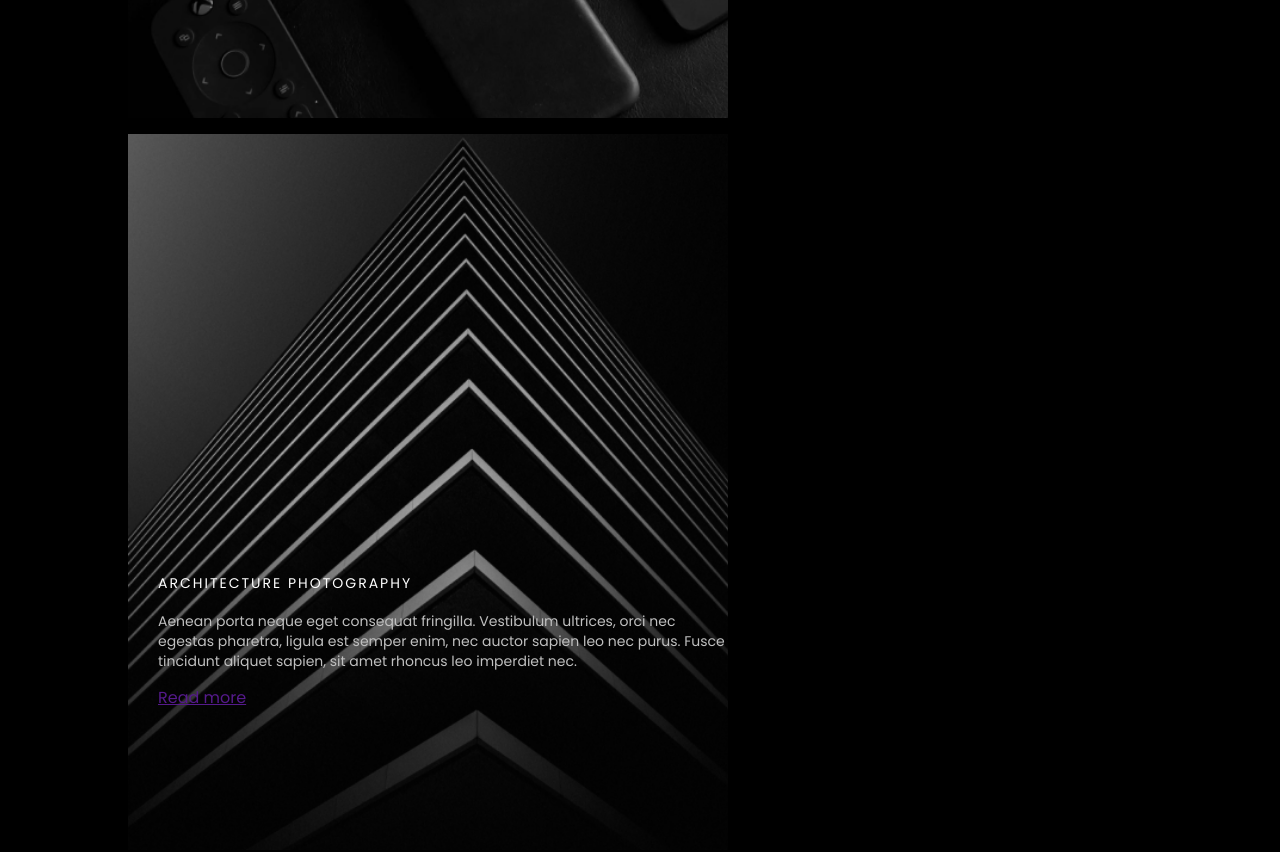
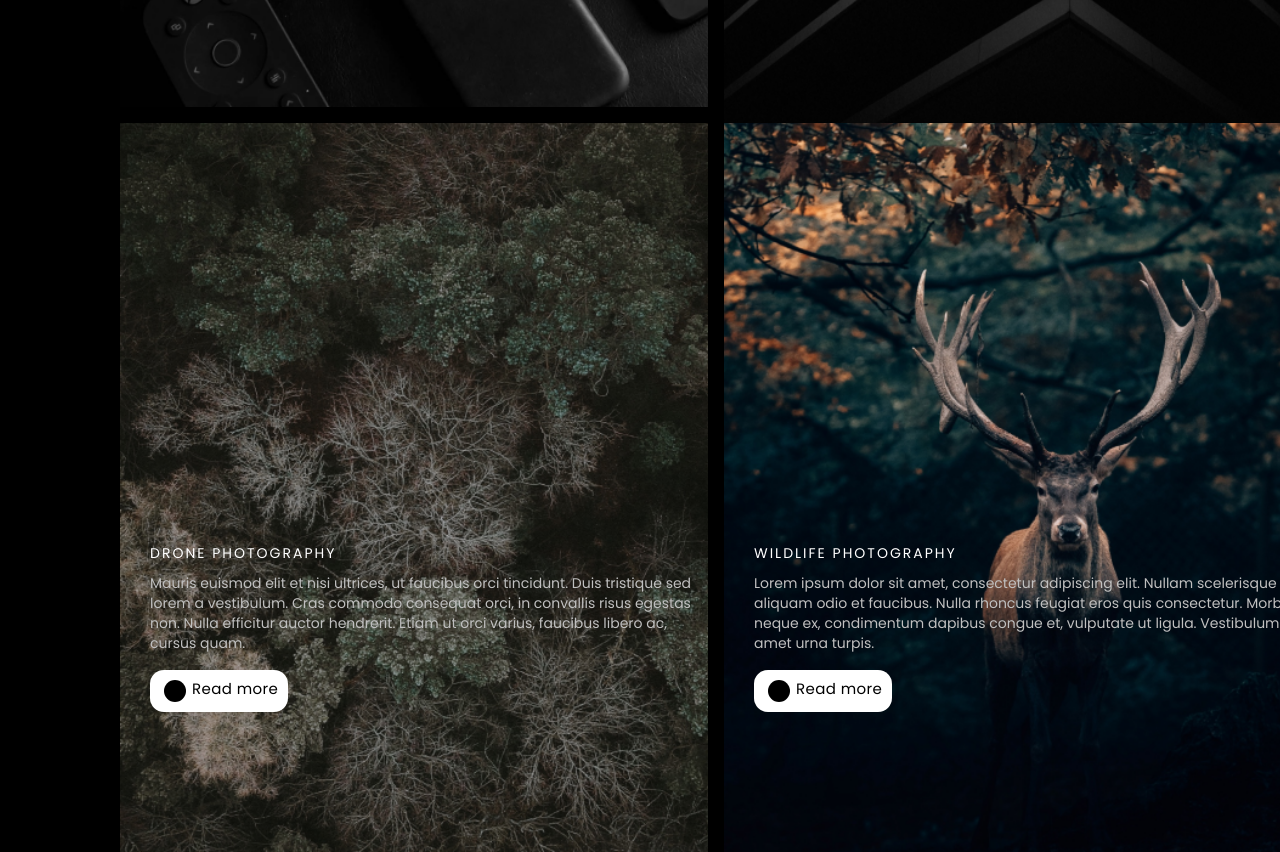
Before and after one commit to VelDeny/Photogtam, a plain HTML site: page index.html in a window 1280 px wide. Shown: the part 1720-2572 px from the top of the page. Drawn offline with Linux system fonts and the light colour scheme; files whose address does not match are found by name.

Commit message:
2 блока

```diff
--- a/css/style.css
+++ b/css/style.css
@@ -88,10 +88,11 @@ body {
 }
 .icon {
   position: absolute;
-  top: 650px;
+  content: "";
+  top: 75%;
   right: 0;
   bottom: 0;
-  left: 1075px;
+  left: 75%;
 }
 .icon img {
   margin-right: 16px;
@@ -122,20 +123,22 @@ h3.title {
   width: 1200px;
   margin-left: auto;
   margin-right: auto;
+  padding-bottom: 100px;
 }
 .product,
 .architecture,
 .drone,
 .wildlife {
-  width: 50%;
+  width: 49%;
   padding-top: 420px;
   padding-bottom: 140px;
   padding-left: 30px;
-  margin: 8px;
 }
 .product {
   background: url(..//img/product.png) no-repeat;
   background-size: cover;
+  margin-bottom: 16px;
+  margin-right: 16px;
 }
 .architecture {
   background: url(..//img/archetect.png) no-repeat;
@@ -144,6 +147,7 @@ h3.title {
 .drone {
   background: url(..//img/drone.png) no-repeat;
   background-size: cover;
+  margin-right: 16px;
 }
 .wildlife {
   background: url(..//img/wild.png) no-repeat;
@@ -155,6 +159,8 @@ h3.title {
   line-height: 20px;
   letter-spacing: 2px;
   text-transform: uppercase;
+  margin-top: 0;
+  margin-bottom: 10px;
 }
 .services p {
   font-style: normal;
@@ -162,4 +168,37 @@ h3.title {
   font-size: 14px;
   line-height: 20px;
   color: #c0c0c0;
+  margin-top: 0;
+  margin-bottom: 17px;
 }
+.read {
+  display: inline-block;
+  text-decoration: none;
+  font-weight: 400;
+  font-size: 15px;
+  line-height: 20px;
+  letter-spacing: 0.4px;
+  color: #000000;
+  background: #ffffff;
+  border: none;
+  border-radius: 14px;
+  padding-top: 9px;
+  padding-right: 10px;
+  padding-bottom: 13px;
+  padding-left: 42px;
+  position: relative;
+}
+.read::after {
+  position: absolute;
+  content: "";
+  display: block;
+  border-radius: 50%;
+  background: #000000;
+  width: 22px;
+  height: 22px;
+  top: 50%;
+  right: 0;
+  bottom: 0;
+  left: 10%;
+  transform: translateY(-50%);
+}
--- a/index.html
+++ b/index.html
@@ -52,7 +52,7 @@
             efficitur auctor hendrerit. Etiam ut orci varius, faucibus libero
             ac, cursus quam.
           </p>
-          <a href="">Read more</a>
+          <a class="read" href="">Read more</a>
         </div>
         <div class="architecture">
           <h4>Architecture Photography</h4>
@@ -62,7 +62,7 @@
             leo nec purus. Fusce tincidunt aliquet sapien, sit amet rhoncus leo
             imperdiet nec.
           </p>
-          <a href="">Read more</a>
+          <a class="read" href="">Read more</a>
         </div>
         <div class="drone">
           <h4>Drone Photography</h4>
@@ -72,7 +72,7 @@
             in convallis risus egestas non. Nulla efficitur auctor hendrerit.
             Etiam ut orci varius, faucibus libero ac, cursus quam.
           </p>
-          <a href="">Read more</a>
+          <a class="read" href="">Read more</a>
         </div>
         <div class="wildlife">
           <h4>Wildlife Photography</h4>
@@ -82,7 +82,7 @@
             quis consectetur. Morbi neque ex, condimentum dapibus congue et,
             vulputate ut ligula. Vestibulum sit amet urna turpis.
           </p>
-          <a href="">Read more</a>
+          <a class="read" href="">Read more</a>
         </div>
       </div>
       <footer></footer>
```
